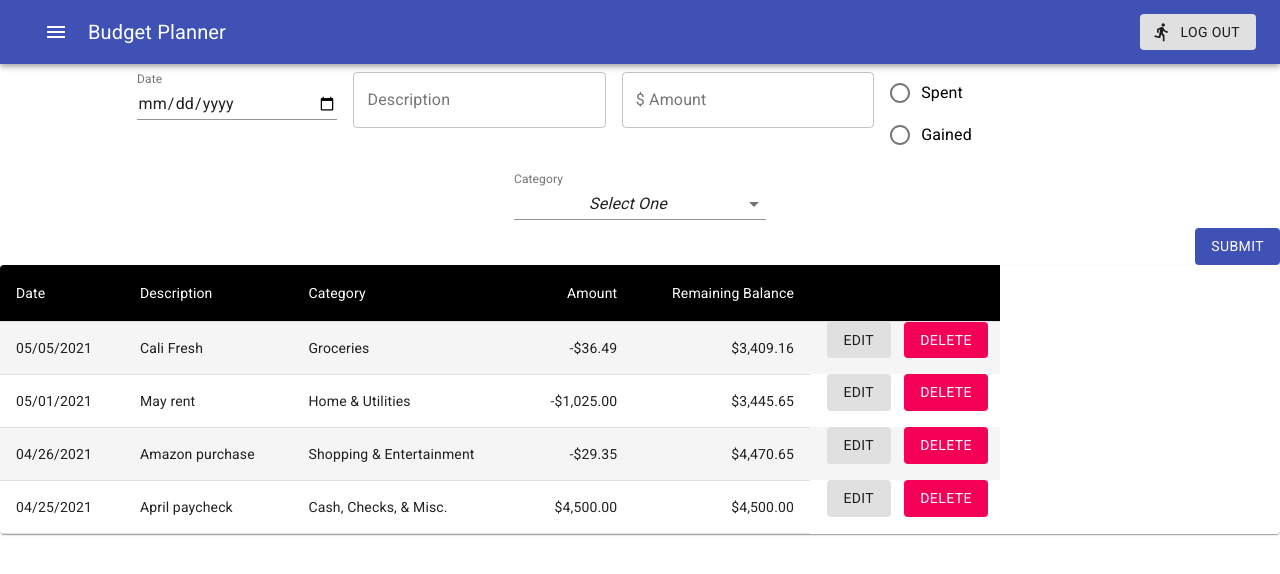
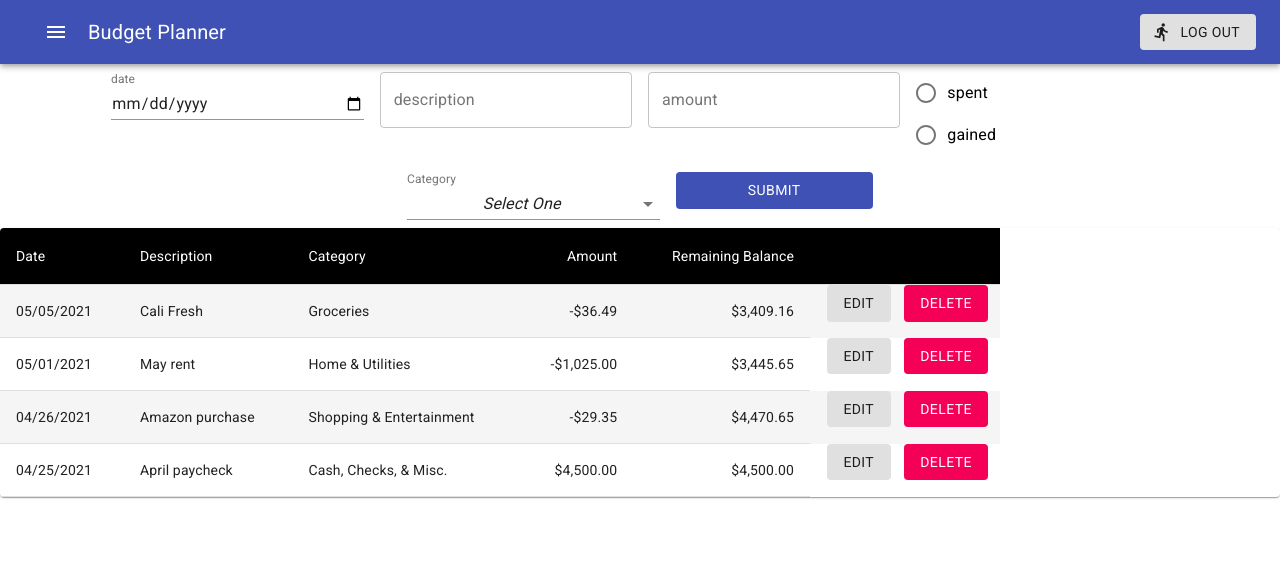
Before and after one commit to mbrewer05/csc307-team3project, a React (Create React App) app in the folder frontend/: page / in a window 1280 px wide. Shown: the top 574 px of the page. Built offline with nearby package versions, Linux system fonts and the light colour scheme.

Commit message:
Transaction JSON almost complete (missing categories on POST)

```diff
--- a/frontend/package.json
+++ b/frontend/package.json
@@ -12,8 +12,13 @@
     "@testing-library/jest-dom": "^5.12.0",
     "@testing-library/react": "^11.2.6",
     "@testing-library/user-event": "^12.8.3",
+    "axios": "^0.21.1",
+    "math": "0.0.3",
+    "math-abs": "^1.0.2",
+    "mathjs": "^9.4.0",
     "react": "^17.0.2",
     "react-dom": "^17.0.2",
+    "react-router-dom": "^5.2.0",
     "react-scripts": "4.0.3",
     "web-vitals": "^1.1.1"
   },
--- a/frontend/src/components/TransactionForm.js
+++ b/frontend/src/components/TransactionForm.js
@@ -10,6 +10,7 @@ import FormHelperText from '@material-ui/core/FormHelperText';
 import FormControlLabel from '@material-ui/core/FormControlLabel';
 import FormControl from '@material-ui/core/FormControl';
 import Select from '@material-ui/core/Select';
+import Button from '@material-ui/core/Button';
 
 const useStyles = makeStyles((theme) => ({
   root: {
@@ -40,8 +41,8 @@ const useStyles = makeStyles((theme) => ({
 
 }));
 
-
-function TransactionForm() {
+function TransactionForm(props) {
+  const [transaction, setTransaction] = React.useState({date: '', amount: 0, type: '', category: '', description: ''});
   const classes = useStyles();
   const [val, setVal] = React.useState('');
   const [value, setValue] = React.useState('spend');
@@ -53,25 +54,64 @@ function TransactionForm() {
     setValue(event.target.value);
   };
 
+  function handleChange(event) {
+    if (event.target.name === "date")
+      setTransaction(
+        {date: event.target.value, amount: transaction['amount'], type: transaction['type'],
+        category: transaction['category'], description: transaction['description']});
+    else if (event.target.name === "amount") {
+      setTransaction(
+        {date: transaction['date'], amount: Number(event.target.value), type: transaction['type'],
+        category: transaction['category'], description: transaction['description']});
+      }
+    else if (event.target.name === "category") {
+      setTransaction(
+        {date: transaction['date'], amount: transaction['amount'], type: transaction['type'],
+        category: 'who knows', description: transaction['description']});
+    }
+    else if (event.target.name === "spent") {
+      if (event.target.checked)
+        setTransaction(
+          {date: transaction['date'], amount: transaction['amount'], type: "spent",
+          category: transaction['category'], description: transaction['description']});
+    }
+    else if (event.target.name === "gained") {
+      if (event.target.checked)
+        setTransaction(
+          {date: transaction['date'], amount: transaction['amount'], type: "gained",
+          category: transaction['category'], description: transaction['description']});
+    }
+    else if (event.target.name === "description")
+      setTransaction(
+        {date: transaction['date'], amount: transaction['amount'], type: transaction['type'],
+        category: transaction['category'], description: event.target.value});
+  }
+
+  function submitTransactionForm() {
+    props.handleSubmit(transaction);
+    setVal('');
+    setValue('spend');
+  }
+
   return (
     <form className={classes.root} noValidate autoComplete="off">
       <TextField
         id="date"
-        label="Date"
+        label="date"
+        name="date"
         type="date"
-        defaultValue=""
-        className={classes.textField}
         InputLabelProps={{
           shrink: true,
         }}
+        onChange={handleChange}
       />
-      <TextField id="description" label="Description" variant="outlined" />
-      <TextField id="amount" label="$ Amount" variant="outlined" />
+      <TextField id="description" name="description" label="description" variant="outlined" onChange={handleChange}/>
+      <TextField id="amount" name="amount" label="amount" variant="outlined" onChange={handleChange}/>
 
       <FormControl component="fieldset">
         <RadioGroup aria-label="gender" name="gender1" value={value} onChange={handleSpendGain}>
-          <FormControlLabel value="spent" control={<Radio />} label="Spent" />
-          <FormControlLabel value="gained" control={<Radio />} label="Gained" />
+          <FormControlLabel value='-' control={<Radio />} label="spent" name="spent" onChange={handleChange}/>
+          <FormControlLabel value='' control={<Radio />} label="gained" name="gained" onChange={handleChange}/>
         </RadioGroup>
       </FormControl>
 
@@ -82,32 +122,42 @@ function TransactionForm() {
         <Select
           labelId="category"
           id="category"
+          name="category"
           value={val}
-          onChange={handleChangeCategory}
+          onChange={handleChange, handleChangeCategory}
           displayEmpty
           className={classes.selectEmpty}
         >
           <MenuItem value="">
             <em>Select One</em>
           </MenuItem>
-          <MenuItem value={0}>Home & Utilities</MenuItem>
-          <MenuItem value={1}>Transportation</MenuItem>
-          <MenuItem value={2}>Groceries</MenuItem>
-          <MenuItem value={3}>Personal & Family Care</MenuItem>
-          <MenuItem value={4}>Health</MenuItem>
-          <MenuItem value={5}>Insurance</MenuItem>
-          <MenuItem value={5}>Restaurants & Dining</MenuItem>
-          <MenuItem value={6}>Shopping & Entertainment</MenuItem>
-          <MenuItem value={7}>Travel</MenuItem>
-          <MenuItem value={8}>Cash, Checks, & Misc.</MenuItem>
-          <MenuItem value={9}>Giving</MenuItem>
-          <MenuItem value={10}>Business Expenses</MenuItem>
-          <MenuItem value={11}>Education</MenuItem>
-          <MenuItem value={12}>Finance</MenuItem>
-          <MenuItem value={13}>Uncategorized</MenuItem>
+          <MenuItem value={'Home & Utilities'}>Home & Utilities</MenuItem>
+          <MenuItem value={'Transportation'}>Transportation</MenuItem>
+          <MenuItem value={'Groceries'}>Groceries</MenuItem>
+          <MenuItem value={'Personal & Family Care'}>Personal & Family Care</MenuItem>
+          <MenuItem value={'Health'}>Health</MenuItem>
+          <MenuItem value={'Insurance'}>Insurance</MenuItem>
+          <MenuItem value={'Restaurants & Dining'}>Restaurants & Dining</MenuItem>
+          <MenuItem value={'Shopping & Entertainment'}>Shopping & Entertainment</MenuItem>
+          <MenuItem value={'Travel'}>Travel</MenuItem>
+          <MenuItem value={'Cash, Checks, & Misc.'}>Cash, Checks, & Misc.</MenuItem>
+          <MenuItem value={'Giving'}>Giving</MenuItem>
+          <MenuItem value={'Business Expenses'}>Business Expenses</MenuItem>
+          <MenuItem value={'Education'}>Education</MenuItem>
+          <MenuItem value={'Finance'}>Finance</MenuItem>
+          <MenuItem value={'Uncategorized'}>Uncategorized</MenuItem>
         </Select>
       </FormControl>
-
+      <Button
+        id="button-submit"
+        color="primary"
+        variant="contained"
+        value="Submit"
+        onClick={submitTransactionForm}
+        disableElevation
+      >
+        SUBMIT
+      </Button>
 
     </form>
   );
--- a/frontend/src/pages/TransactionPage.js
+++ b/frontend/src/pages/TransactionPage.js
@@ -2,10 +2,30 @@ import React from 'react';
 import Appbar from '../components/Appbar.js';
 import TransactionForm from '../components/TransactionForm.js';
 import TransactionTable from '../components/TransactionTable.js';
-import Button from '@material-ui/core/Button';
 import Grid from '@material-ui/core/Grid';
 
 function TransactionPage(){
+    const [transactions, setTransactions] = React.useState([]);
+    const axios = require('axios');
+
+    function updateList(transaction) {
+        makePostCall(transaction).then(result => {
+            if(result)
+                setTransactions([...transactions, result.data]);
+        });
+    }
+
+    async function makePostCall(transaction) {
+        try {
+            const response = await axios.post('http://localhost:5000/users/60a483f4cc4a814ce0cb4139/transactions', transaction);
+            return response;
+        }
+        catch(error) {
+            console.log(error);
+            return false;
+        }
+    }
+
     return(
         <div className="transaction-page">
             <Appbar />
@@ -15,24 +35,8 @@ function TransactionPage(){
                 justify="flex-end"
                 alignItems="right"
             >
-            <TransactionForm />
+            <TransactionForm handleSubmit={updateList} />
 
-            </Grid>
-
-            <Grid
-                container
-                direction="row"
-                justify="flex-end"
-                alignItems="right"
-            >
-                <Button
-                    id="button-submit"
-                    color="primary"
-                    variant="contained"
-                    disableElevation
-                >
-                    SUBMIT
-                </Button>
             </Grid>
 
             <Grid
```
Also changed, not shown: 2 other files (tests, documents, lock files or other folders).
